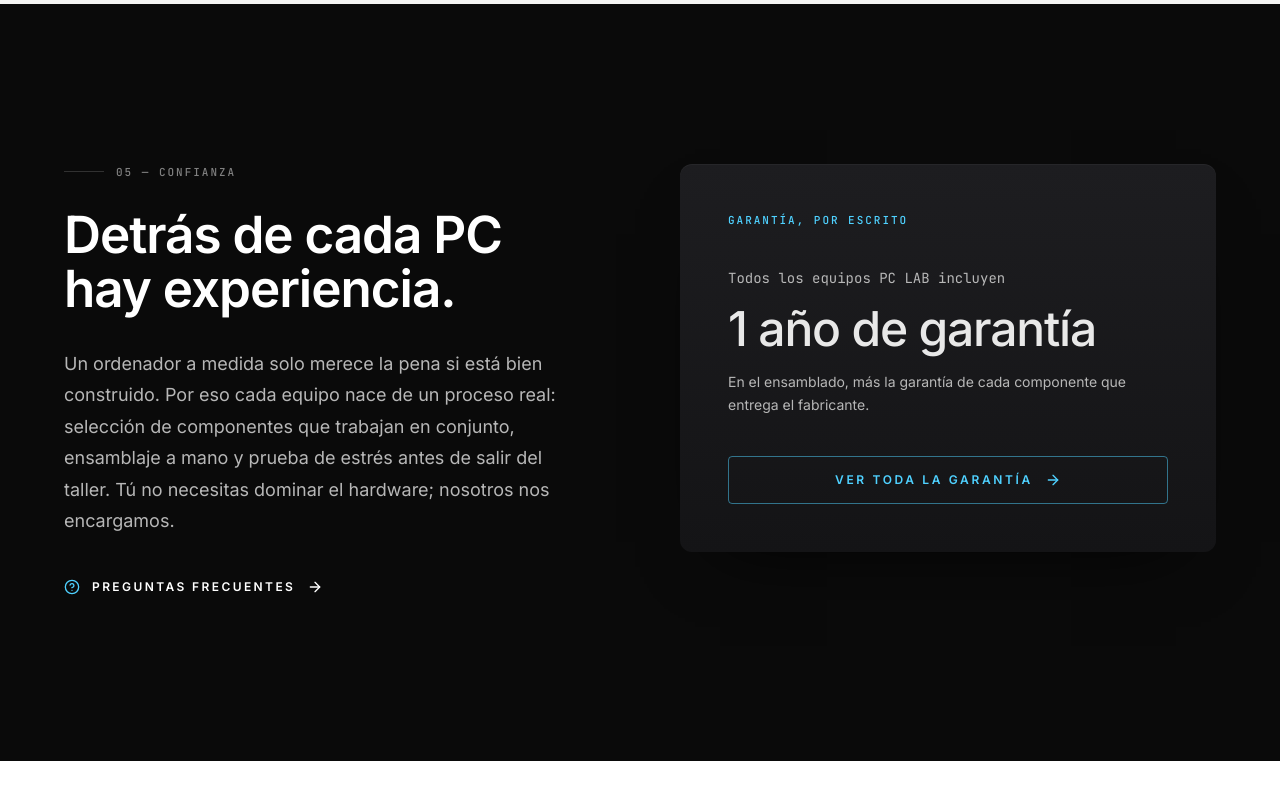
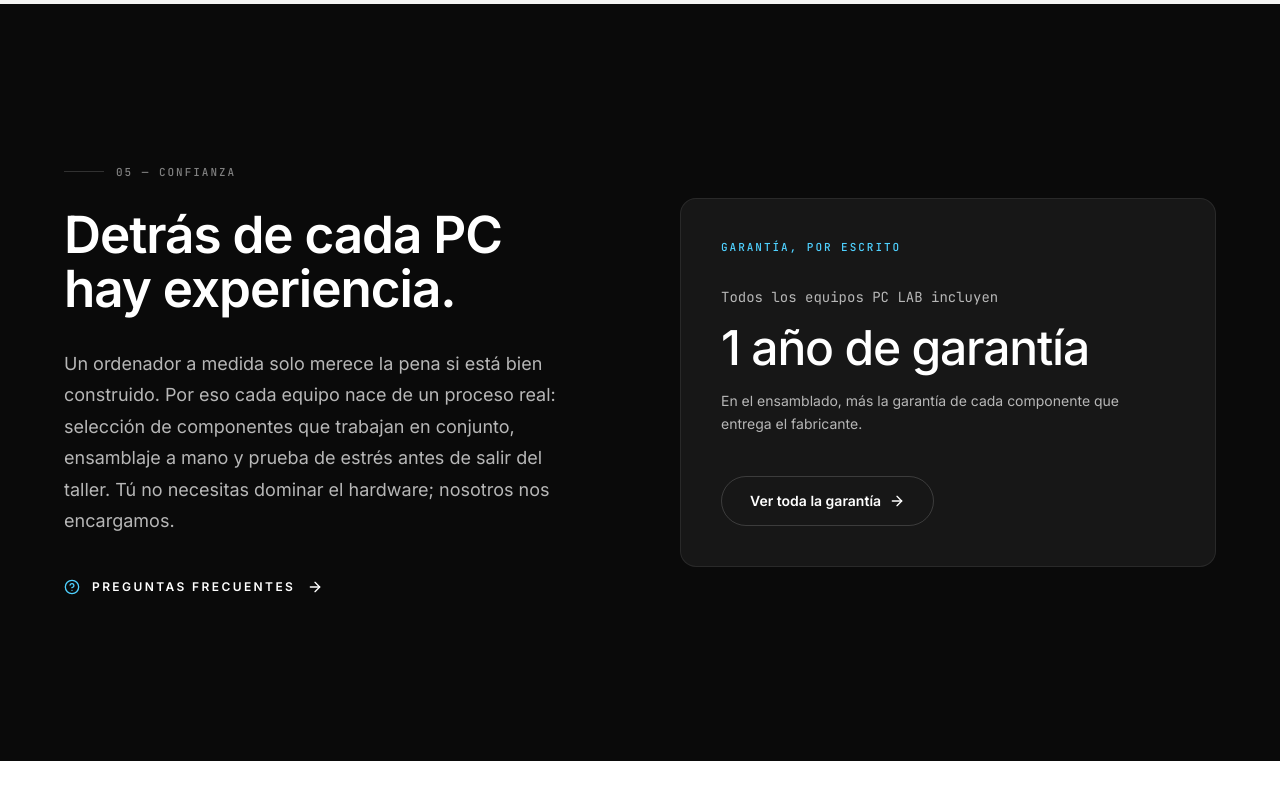
Before and after one commit to Nearcinho/pc-lab, a Next.js app: page / in a window 1280 px wide. Shown: the part 3905-4705 px from the top of the page. Built offline with nearby package versions, Linux system fonts and the light colour scheme.

Commit message:
Home 05: bloque garantia con estetica del resto de la pagina

```diff
--- a/src/components/home/founder-story.tsx
+++ b/src/components/home/founder-story.tsx
@@ -69,14 +69,14 @@ export function FounderStory() {
             whileInView={{ opacity: 1, y: 0 }}
             viewport={{ once: true }}
             transition={{ duration: 1, ease: [0.16, 1, 0.3, 1], delay: 0.1 }}
-            className="flex flex-col self-start justify-self-stretch rounded-xl bg-[linear-gradient(180deg,#1d1d20_0%,#141416_100%)] p-10 shadow-[inset_0_1px_0_rgba(255,255,255,0.04),0_30px_70px_-40px_rgba(0,0,0,0.9)] sm:p-12"
+            className="rounded-2xl border border-border bg-surface p-8 sm:p-10"
           >
             <p className="font-mono text-[11px] font-medium uppercase tracking-[0.18em] text-brand">
               Garantía, por escrito
             </p>
 
-            <p className="mt-10 font-mono text-sm text-muted-2">Todos los equipos PC LAB incluyen</p>
-            <p className="mt-4 font-display text-4xl font-medium leading-[1.06] tracking-tight text-foreground/90 sm:text-5xl">
+            <p className="mt-8 font-mono text-sm text-muted-2">Todos los equipos PC LAB incluyen</p>
+            <p className="mt-4 font-display text-4xl font-medium leading-[1.06] tracking-tight sm:text-5xl">
               1 año de garantía
             </p>
             <p className="mt-4 max-w-md text-sm leading-relaxed text-muted-2">
@@ -85,7 +85,7 @@ export function FounderStory() {
 
             <Link
               href="/garantia"
-              className="group mt-10 inline-flex items-center justify-center gap-3 rounded-sm border border-brand/50 px-6 py-3.5 text-[12px] font-semibold uppercase tracking-[0.22em] text-brand transition-all duration-300 hover:border-brand hover:bg-brand/10 hover:shadow-[0_0_24px_-6px_rgba(79,209,255,0.45)]"
+              className="group mt-10 inline-flex items-center gap-2 rounded-full border border-border-strong px-7 py-3.5 text-sm font-semibold text-foreground transition-all duration-300 hover:border-brand/60 hover:text-brand"
             >
               Ver toda la garantía
               <ArrowRight className="size-4 transition-transform duration-300 group-hover:translate-x-1" aria-hidden />
```
